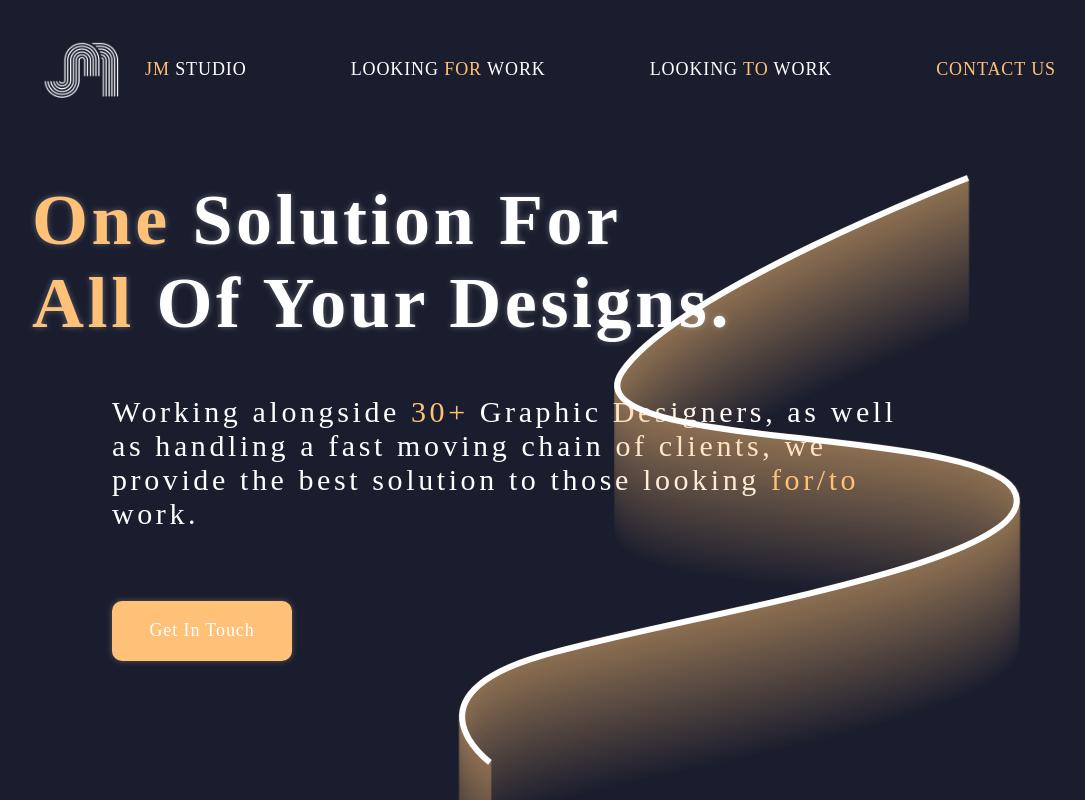
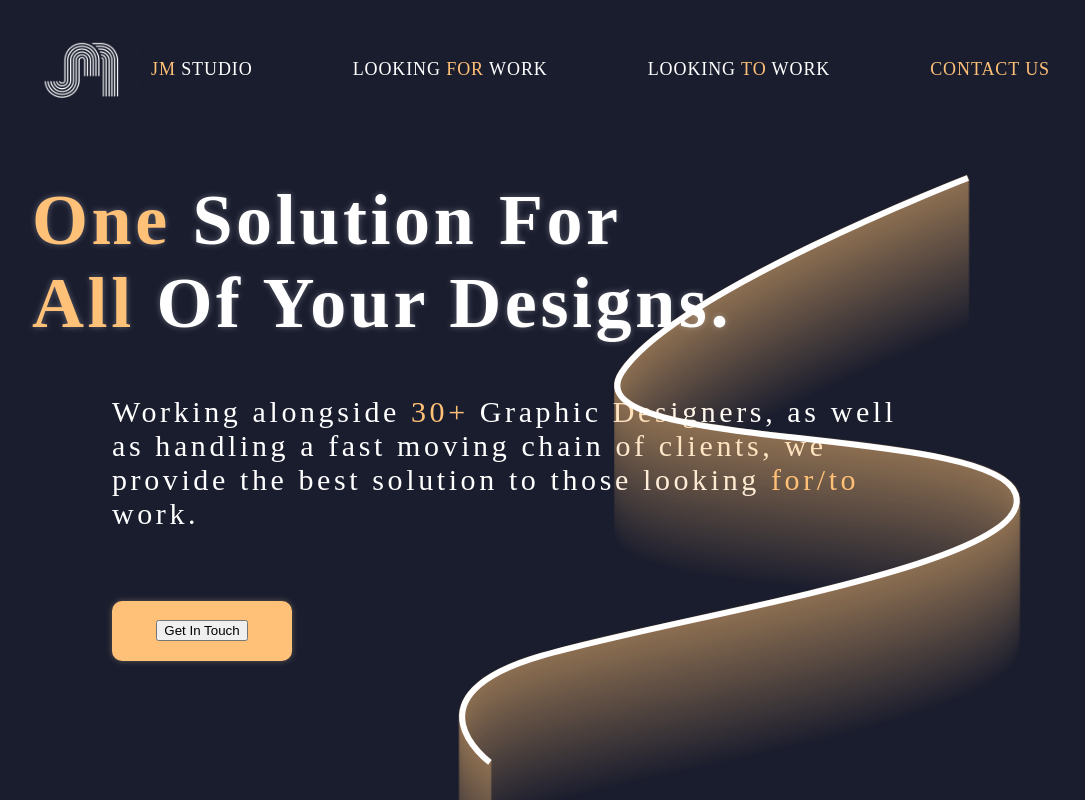
Before and after one commit to Hyght/JMStudio, a React (Create React App) app: page / in a window 1280 px wide. Shown: the top 800 px of the page, without its empty margins (96-1181 px from the left). Built offline with nearby package versions, Linux system fonts and the light colour scheme; the HTML template or start-up script is replaced by a standard one.

Commit message:
deployed website

```diff
--- a/package.json
+++ b/package.json
@@ -1,4 +1,5 @@
 {
+  "homepage": "https://Hyght.github.io/JMStudio",
   "name": "jmstudio",
   "version": "0.1.0",
   "private": true,
@@ -12,6 +13,8 @@
     "web-vitals": "^2.1.4"
   },
   "scripts": {
+    "predeploy": "npm run build",
+    "deploy": "gh-pages -d build",
     "start": "react-scripts start",
     "build": "react-scripts build",
     "test": "react-scripts test",
@@ -34,5 +37,8 @@
       "last 1 firefox version",
       "last 1 safari version"
     ]
+  },
+  "devDependencies": {
+    "gh-pages": "^4.0.0"
   }
 }
--- a/src/App.css
+++ b/src/App.css
@@ -26,12 +26,15 @@
     box-sizing: border-box;
 }
 
-.nav-bar-container a {
+.nav-bar-container button {
     margin: 0;
     color: white;
     font-size: 18px;
     font-weight: 500;
     letter-spacing: 0.05em;
+    background-color: transparent;
+    border: none;
+    font-family: inherit;
 }
 
 .branding-container {
--- a/src/components/ForWork.js
+++ b/src/components/ForWork.js
@@ -31,14 +31,14 @@ function ForWork() {
                             the job.
                         </h2>
                         <div className="contact-container">
-                            <a onClick={shush}>Get In Touch</a>
+                            <button onClick={shush}>Get In Touch</button>
                         </div>
                     </div>
                 </div>
                 <div className="services-container">
                     <div className="service-display">
                         <div className="service-icon">
-                            <img src={web}/>
+                            <img src={web} alt=""/>
                         </div>
                         <h2 className="service-description">
                             <span className="highlight">Professional</span> Websites Both Designed And/Or Developed By Our Team
@@ -46,7 +46,7 @@ function ForWork() {
                     </div>
                     <div className="service-display">
                         <div className="service-icon">
-                            <img src={paintbrush}/>
+                            <img src={paintbrush} alt=""/>
                         </div>
                         <h2 className="service-description">
                             <span className="highlight">Executive</span> Branding Including Logos, Twitter banners, And Custom Artworks.
@@ -54,7 +54,7 @@ function ForWork() {
                     </div>
                     <div className="service-display">
                         <div className="service-icon">
-                            <img src={image}/>
+                            <img src={image} alt=""/>
 
                         </div>
                         <h2 className="service-description">
--- a/src/components/Landing.js
+++ b/src/components/Landing.js
@@ -10,7 +10,7 @@ function Landing() {
 
   return (
     <div className='landing-container'>
-        <img src={Squiggle} className="Squiggle1"/>
+        <img src={Squiggle} className="Squiggle1" alt=""/>
         <div className='landing-headings'>
             <h1><span className='highlight'>One</span> Solution For</h1>
             <h1><span className='highlight'>All</span> Of Your Designs.</h1>
@@ -18,10 +18,9 @@ function Landing() {
         <div className='landing-contents'>
             <h2 className='landing-text'>Working alongside <span className='highlight'>30+</span> Graphic Designers, as well as handling a fast moving chain of clients, we provide the best solution to those looking <span className='highlight'>for/to</span> work.</h2>
             <div className='contact-container'>
-                <a onClick={shush}>Get In Touch</a>
+                <button onClick={shush}>Get In Touch</button>
             </div>
         </div>
-        <a id="ForWork"/>
 
     </div>
   )
--- a/src/components/Navbar.js
+++ b/src/components/Navbar.js
@@ -18,18 +18,18 @@ function Navbar() {
   return (
     <div className='nav-bar-container'>
         <div className='branding-container'>
-            <img src={JMStudio}/>
-            <a className='header-branding'><span className='highlight'>JM</span> STUDIO</a>
+            <img src={JMStudio} alt=""/>
+            <button className='header-branding'><span className='highlight'>JM</span> STUDIO</button>
         </div>
-        <a onClick={goToFor}>
+        <button onClick={goToFor}>
             LOOKING <span className='highlight'>FOR</span> WORK
-        </a>
-        <a onClick={goToTake}>
+        </button>
+        <button onClick={goToTake}>
             LOOKING <span className='highlight'>TO</span> WORK
-        </a>
-        <a onClick={goToContact}>
+        </button>
+        <button onClick={goToContact}>
             <span className='highlight'>CONTACT US</span>
-        </a>
+        </button>
     </div>
   )
 }
--- a/src/components/TakeOnWork.js
+++ b/src/components/TakeOnWork.js
@@ -12,7 +12,6 @@ function TakeOnWork() {
     return (
 
         <div className="for-work-container">
-            <a id="TakeOn"/>
 
             <div className="for-work-contents">
                 <div className="for-work-header">
@@ -41,7 +40,7 @@ function TakeOnWork() {
                         </div>
 
                         <div className="contact-container">
-                            <a onClick={shush}>Get In Touch</a>
+                            <button onClick={shush}>Get In Touch</button>
                         </div>
                     </div>
                 </div>
```
Also changed, not shown: 1 other file (tests, documents, lock files or other folders).
